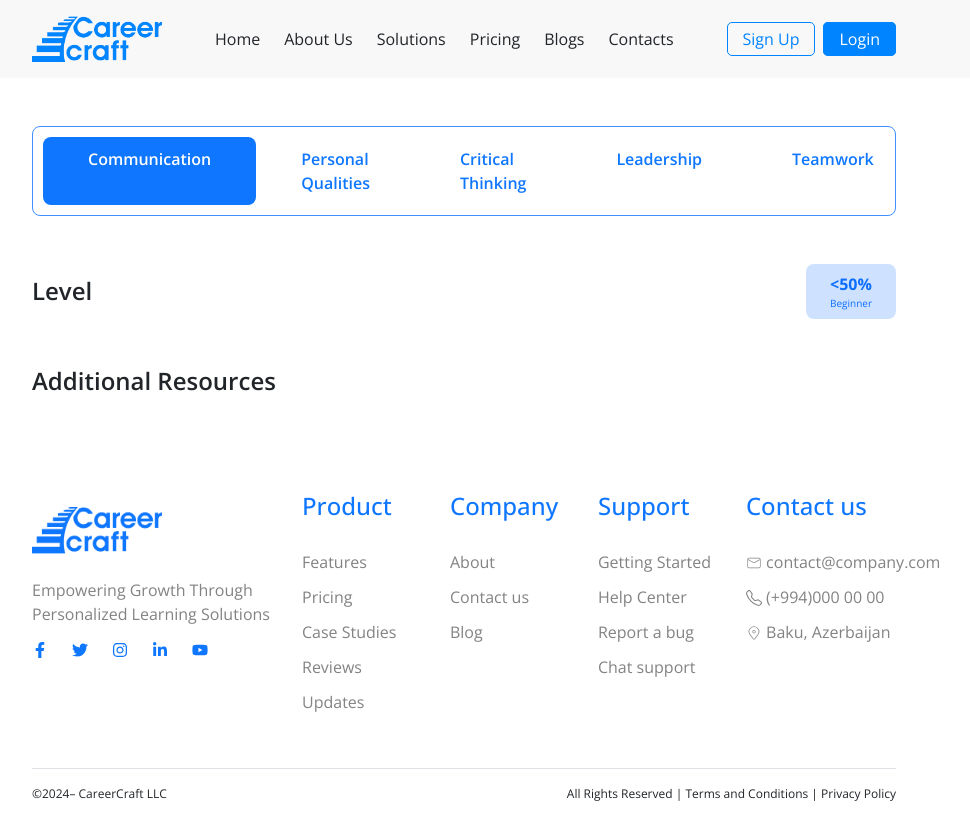
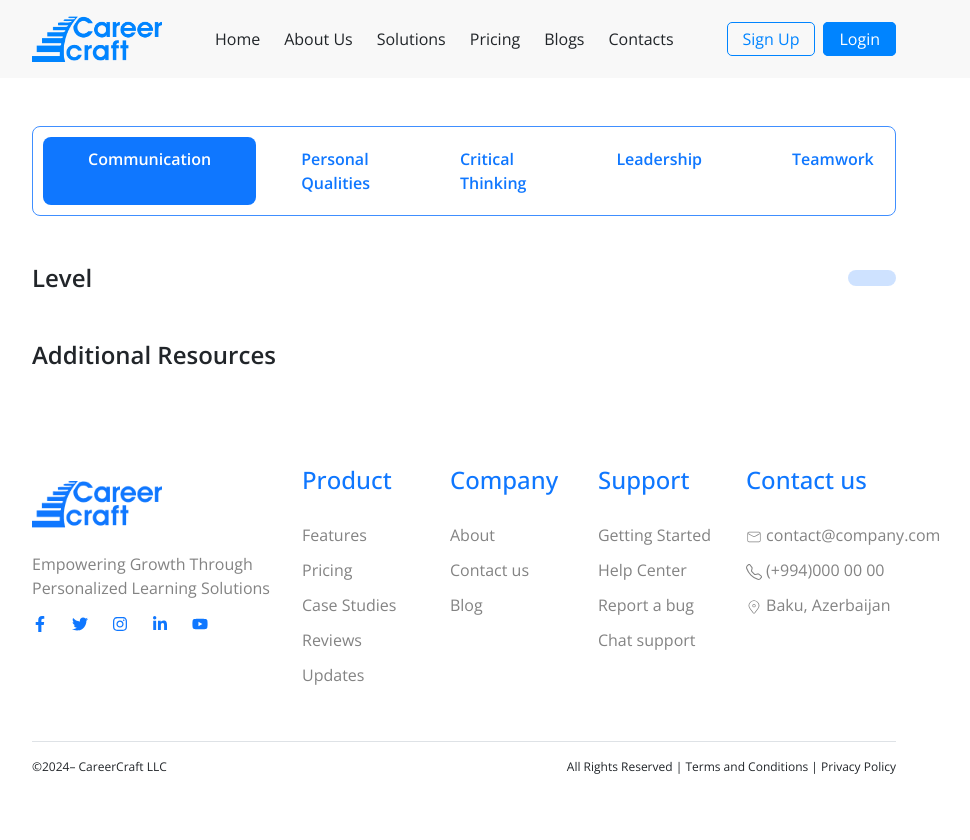
Before and after one commit to Termosfer/careercraft, a React (Vite) app: page /testresultsone in a window 1280 px wide. Shown: the top 840 px of the page, without its empty margins (176-1146 px from the left). Built offline with nearby package versions, Linux system fonts and the light colour scheme.

Commit message:
level on testresultone

```diff
--- a/src/pages/TestResultsOne/TestResultsOne.css
+++ b/src/pages/TestResultsOne/TestResultsOne.css
@@ -105,3 +105,15 @@
   border-radius: 18px;
   object-fit:cover;
 }
+
+
+.section1 {
+  .low{
+    border: none !important;
+  }
+
+  .p2{
+    font-size: 12px;
+    font-weight: 500;
+  }
+}
--- a/src/pages/TestResultsOne/TestResultsOne.jsx
+++ b/src/pages/TestResultsOne/TestResultsOne.jsx
@@ -46,14 +46,17 @@ const TestResultsOne = () => {
 
             <div className="section1 my-5">
               <h3 className="fw-semibold">
-              {allReport && allReport[4].skillName} <span className="text-primary">{allReport && allReport[4].skillLevel}</span>{" "}
+                {allReport && allReport[4].skillName} <span className="text-primary">{allReport && allReport[4].skillLevel}</span>{" "}
                 Level
               </h3>
-              <div className="low text-primary">
-                <span className="fw-bold">
-                  {`<50%`}
-                  <p className="fw-normal">Beginner</p>
-                </span>
+              <div className="low text-primary text-center">
+                <p className="fw-bold p1">
+                  {allReport && allReport[4].skillLevel === "BEGINNER" && "<60% "}
+                  {allReport && allReport[4].skillLevel === "INTERMEDIATE" && "<80% "}
+                  {allReport && allReport[4].skillLevel === "ADVANCED" && ">80% "}
+
+                </p>
+                <p className="p2"> { allReport && allReport[4].skillLevel.slice(0,1) + allReport[4].skillLevel.slice(1).toLowerCase()}</p>
               </div>
             </div>
 
@@ -127,14 +130,17 @@ const TestResultsOne = () => {
 
             <div className="section1 my-5">
               <h3 className="fw-semibold">
-              {allReport && allReport[3].skillName} <span className="text-primary">{allReport && allReport[3].skillLevel}</span>{" "}
+                {allReport && allReport[3].skillName} <span className="text-primary">{allReport && allReport[3].skillLevel}</span>{" "}
                 Level
               </h3>
-              <div className="low text-primary">
-                <span className="fw-bold">
-                  {`<50%`}
-                  <p className="fw-normal">Beginner</p>
-                </span>
+              <div className="low text-primary text-center">
+                <p className="fw-bold p1">
+                  {allReport && allReport[3].skillLevel === "BEGINNER" && "<60% "}
+                  {allReport && allReport[3].skillLevel === "INTERMEDIATE" && "<80% "}
+                  {allReport && allReport[3].skillLevel === "ADVANCED" && ">80% "}
+
+                </p>
+                <p className="p2"> { allReport && allReport[3].skillLevel.slice(0,1) + allReport[3].skillLevel.slice(1).toLowerCase()}</p>
               </div>
             </div>
 
@@ -208,14 +214,17 @@ const TestResultsOne = () => {
 
             <div className="section1 my-5">
               <h3 className="fw-semibold">
-              {allReport && allReport[2].skillName} <span className="text-primary">{allReport && allReport[2].skillLevel}</span>{" "}
+                {allReport && allReport[2].skillName} <span className="text-primary">{allReport && allReport[2].skillLevel}</span>{" "}
                 Level
               </h3>
-              <div className="low text-primary">
-                <span className="fw-bold">
-                  {`<50%`}
-                  <p className="fw-normal">Beginner</p>
-                </span>
+              <div className="low text-primary text-center">
+                <p className="fw-bold p1">
+                  {allReport && allReport[2].skillLevel === "BEGINNER" && "<60% "}
+                  {allReport && allReport[2].skillLevel === "INTERMEDIATE" && "<80% "}
+                  {allReport && allReport[2].skillLevel === "ADVANCED" && ">80% "}
+
+                </p>
+                <p className="p2"> { allReport && allReport[2].skillLevel.slice(0,1) + allReport[2].skillLevel.slice(1).toLowerCase()}</p>
               </div>
             </div>
 
@@ -289,14 +298,17 @@ const TestResultsOne = () => {
 
             <div className="section1 my-5">
               <h3 className="fw-semibold">
-              {allReport && allReport[1].skillName} <span className="text-primary">{allReport && allReport[1].skillLevel}</span>{" "}
+                {allReport && allReport[1].skillName} <span className="text-primary">{allReport && allReport[1].skillLevel}</span>{" "}
                 Level
               </h3>
-              <div className="low text-primary">
-                <span className="fw-bold">
-                  {`<50%`}
-                  <p className="fw-normal">Beginner</p>
-                </span>
+              <div className="low text-primary text-center">
+                <p className="fw-bold p1">
+                  {allReport && allReport[1].skillLevel === "BEGINNER" && "<60% "}
+                  {allReport && allReport[1].skillLevel === "INTERMEDIATE" && "<80% "}
+                  {allReport && allReport[1].skillLevel === "ADVANCED" && ">80% "}
+
+                </p>
+                <p className="p2"> { allReport && allReport[1].skillLevel.slice(0,1) + allReport[1].skillLevel.slice(1).toLowerCase()}</p>
               </div>
             </div>
 
@@ -370,14 +382,17 @@ const TestResultsOne = () => {
 
             <div className="section1 my-5">
               <h3 className="fw-semibold">
-              {allReport && allReport[0].skillName} <span className="text-primary">{allReport && allReport[0].skillLevel}</span>{" "}
+                {allReport && allReport[0].skillName} <span className="text-primary">{allReport && allReport[0].skillLevel}</span>{" "}
                 Level
               </h3>
-              <div className="low text-primary">
-                <span className="fw-bold">
-                  {`<50%`}
-                  <p className="fw-normal">Beginner</p>
-                </span>
+              <div className="low text-primary text-center">
+                <p className="fw-bold p1">
+                  {allReport && allReport[0].skillLevel === "BEGINNER" && "<60% "}
+                  {allReport && allReport[0].skillLevel === "INTERMEDIATE" && "<80% "}
+                  {allReport && allReport[0].skillLevel === "ADVANCED" && ">80% "}
+
+                </p>
+                <p className="p2"> { allReport && allReport[0].skillLevel.slice(0,1) + allReport[0].skillLevel.slice(1).toLowerCase()}</p>
               </div>
             </div>
 
```
